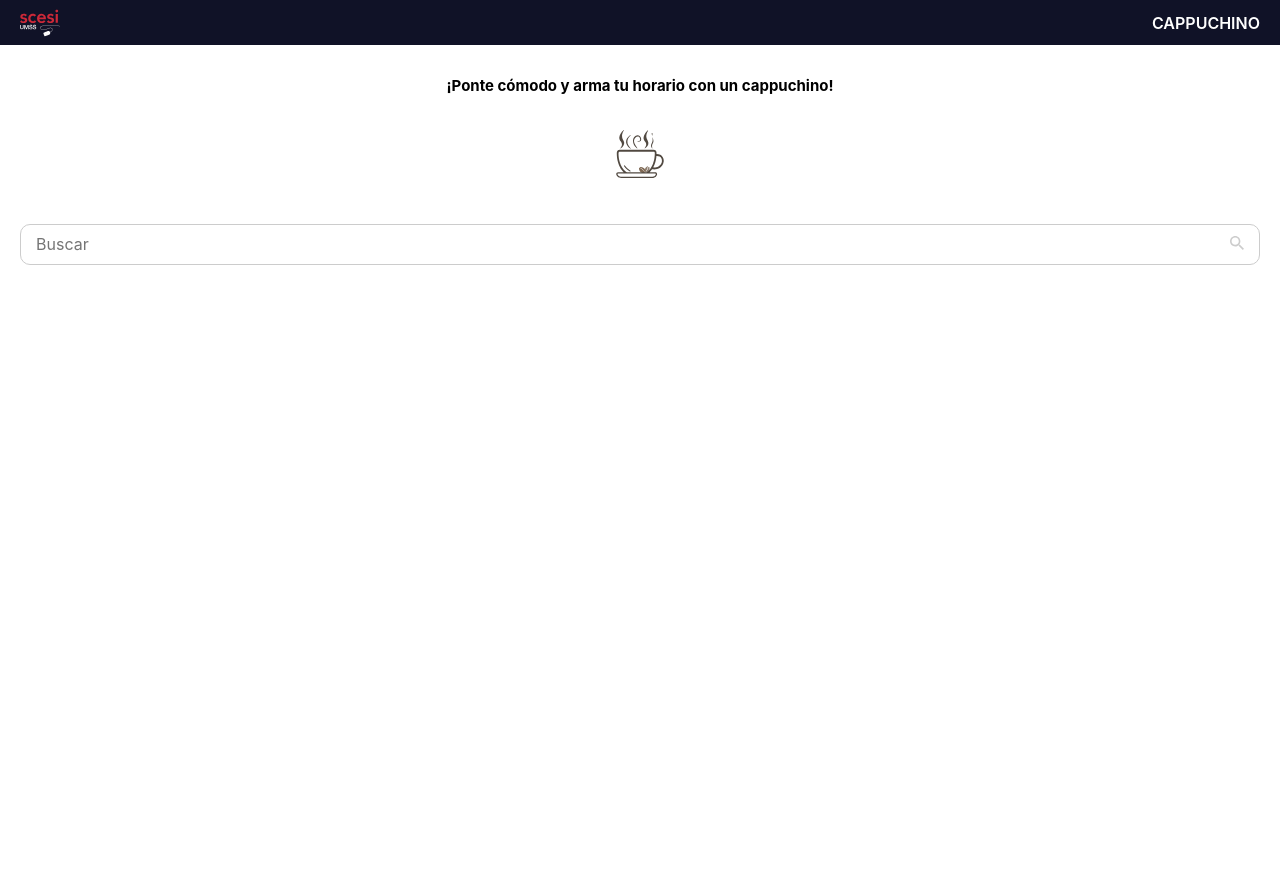
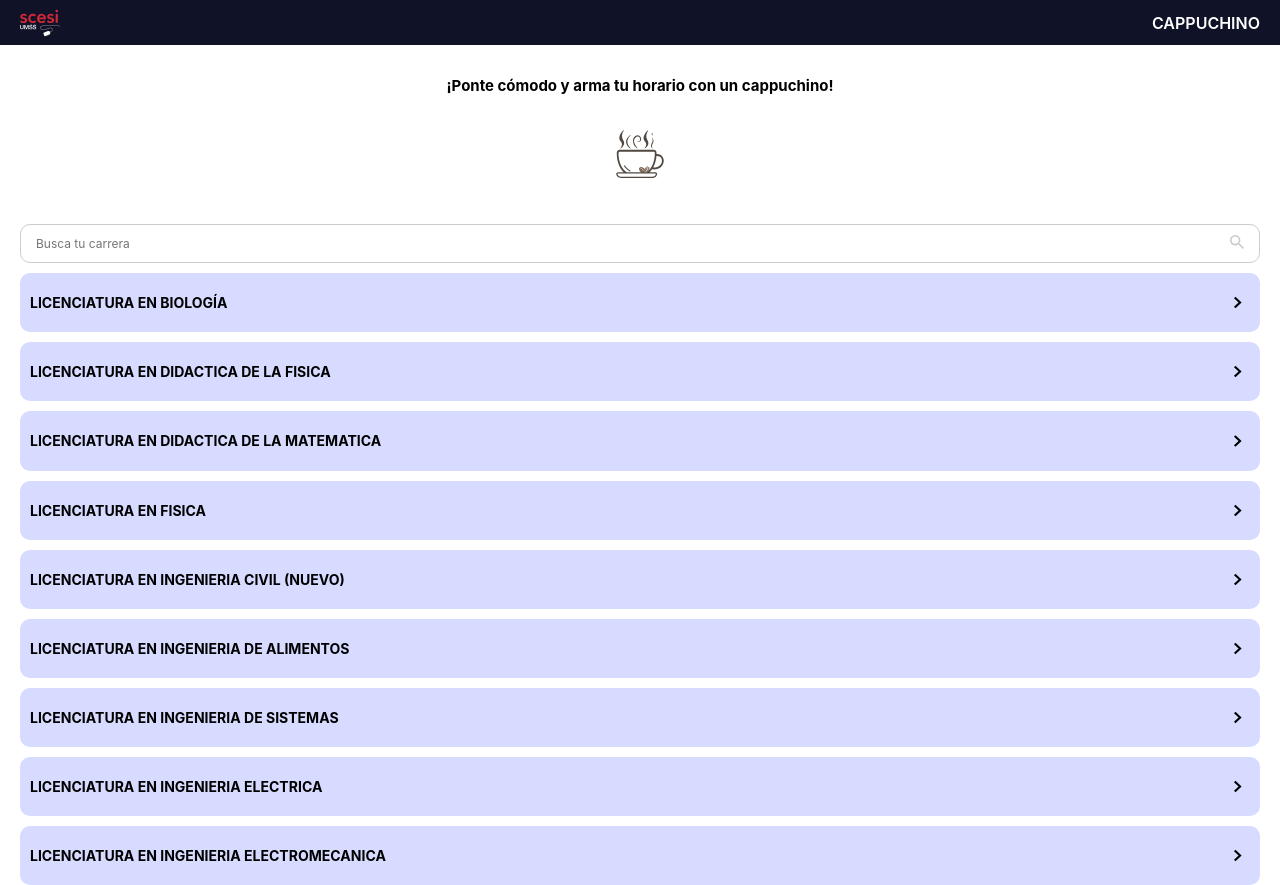
Before and after one commit to scesi/cappuccino-app, a React (Vite) app: page / in a window 1280 px wide. Before the commit the page ends 800 px from the top, so only its background shows below. Built offline with nearby package versions, Linux system fonts and the light colour scheme.

Commit message:
Feat: card & searchbar finished

```diff
--- /dev/null
+++ b/src/components/Card/Card.css
@@ -0,0 +1,8 @@
+.card {
+    padding: 5px 10px;
+    display: flex;
+    background-color: #D7DBFF;
+    justify-content: space-between;
+    border-radius: 10px;
+
+}
--- /dev/null
+++ b/src/components/Card/Card.tsx
@@ -0,0 +1,13 @@
+import arrowIcon from '../../assets/arrowIcon.svg'
+
+import "./Card.css"
+const Card = ({ title }: { title: string }) => {
+  return (
+    <section className="card">
+      <h3>{title}</h3>
+      <img src={arrowIcon} alt="Arrow icon" />
+    </section>
+  )
+}
+
+export default Card
--- a/src/components/Search-bar/Search-bar.tsx
+++ b/src/components/Search-bar/Search-bar.tsx
@@ -2,10 +2,10 @@ import searchIcon from '../../assets/searchIcon.svg'
 
 import "./Search-bar.css"
 
-const SearchBar = () => {
+const SearchBar = ({title}:{title:string}) => {
   return (
     <div className='searchbar'>
-        <input type="text" placeholder="Buscar" />
+        <input type="text" placeholder={title} />
         <button className='searchicon'>
             <img src={searchIcon} alt="Search icon" />
         </button>
--- a/src/views/Homepage/Homepage.css
+++ b/src/views/Homepage/Homepage.css
@@ -9,6 +9,11 @@
 }
 
 .careers {
+    display: flex;
+    flex-direction: column;
     padding-inline: 20px;
     margin-top: 20px;
+    font-size: 12px;
+    font-weight: 200;
+    gap: 10px;
 }
--- a/src/views/Homepage/Homepage.tsx
+++ b/src/views/Homepage/Homepage.tsx
@@ -1,4 +1,5 @@
 import logoCappuchino from '../../assets/logoCappuchino.svg'
+import Card from '../../components/Card/Card'
 import SearchBar from '../../components/Search-bar/Search-bar'
 
 import './Homepage.css'
@@ -17,7 +18,16 @@ const Homepage = () => {
         />
       </section>
       <section className='careers'>
-        <SearchBar />
+        <SearchBar title='Busca tu carrera'/>
+        <Card title='LICENCIATURA EN BIOLOGÍA'/>
+        <Card title='LICENCIATURA EN DIDACTICA DE LA FISICA'/>
+        <Card title='LICENCIATURA EN DIDACTICA DE LA MATEMATICA'/>
+        <Card title='LICENCIATURA EN FISICA'/>
+        <Card title='LICENCIATURA EN INGENIERIA CIVIL (NUEVO)'/>
+        <Card title='LICENCIATURA EN INGENIERIA DE ALIMENTOS'/>
+        <Card title='LICENCIATURA EN INGENIERIA DE SISTEMAS'/>
+        <Card title='LICENCIATURA EN INGENIERIA ELECTRICA'/>
+        <Card title='LICENCIATURA EN INGENIERIA ELECTROMECANICA'/>
       </section>
     </>
   )
```
Also changed, not shown: src/assets/arrowIcon.svg (added).
